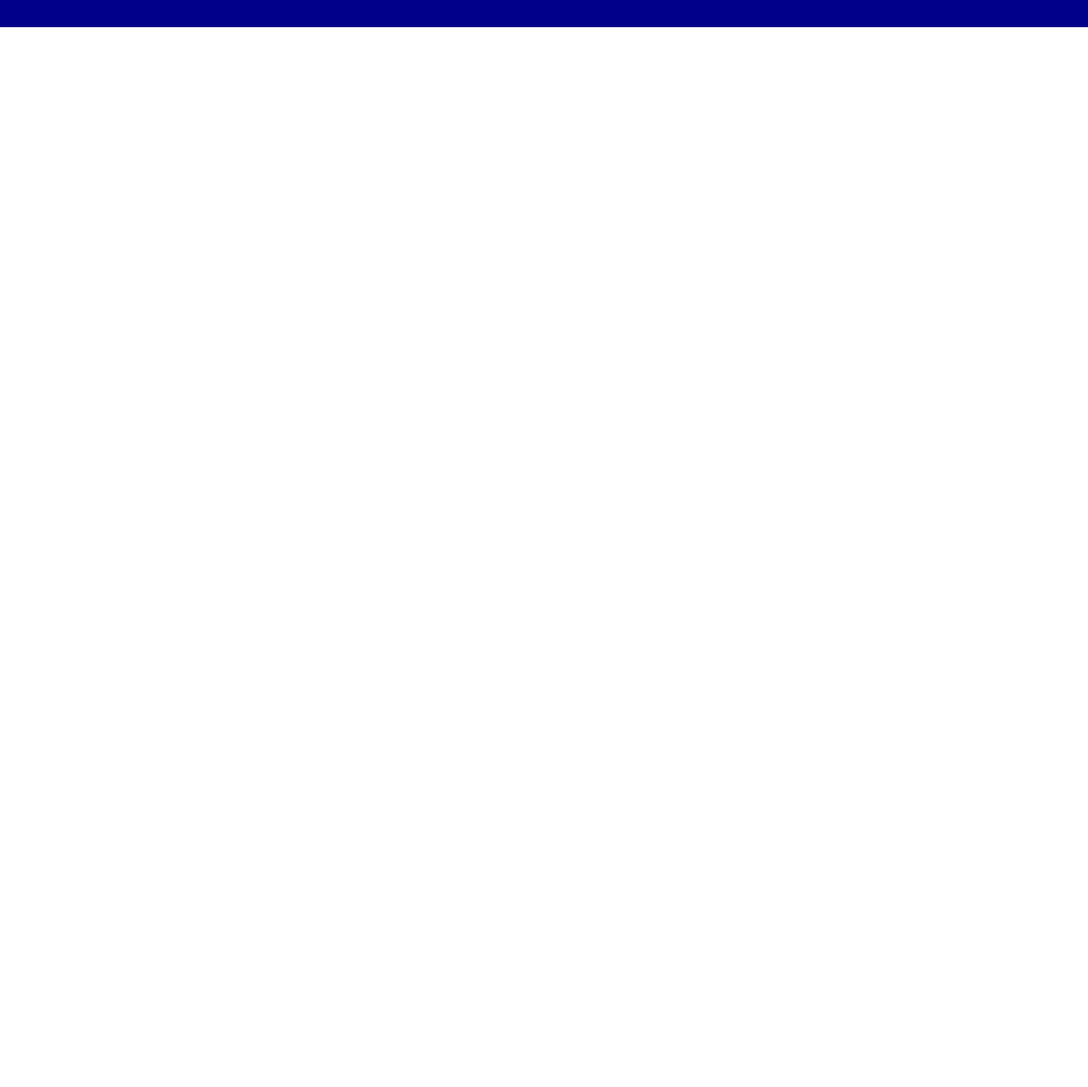
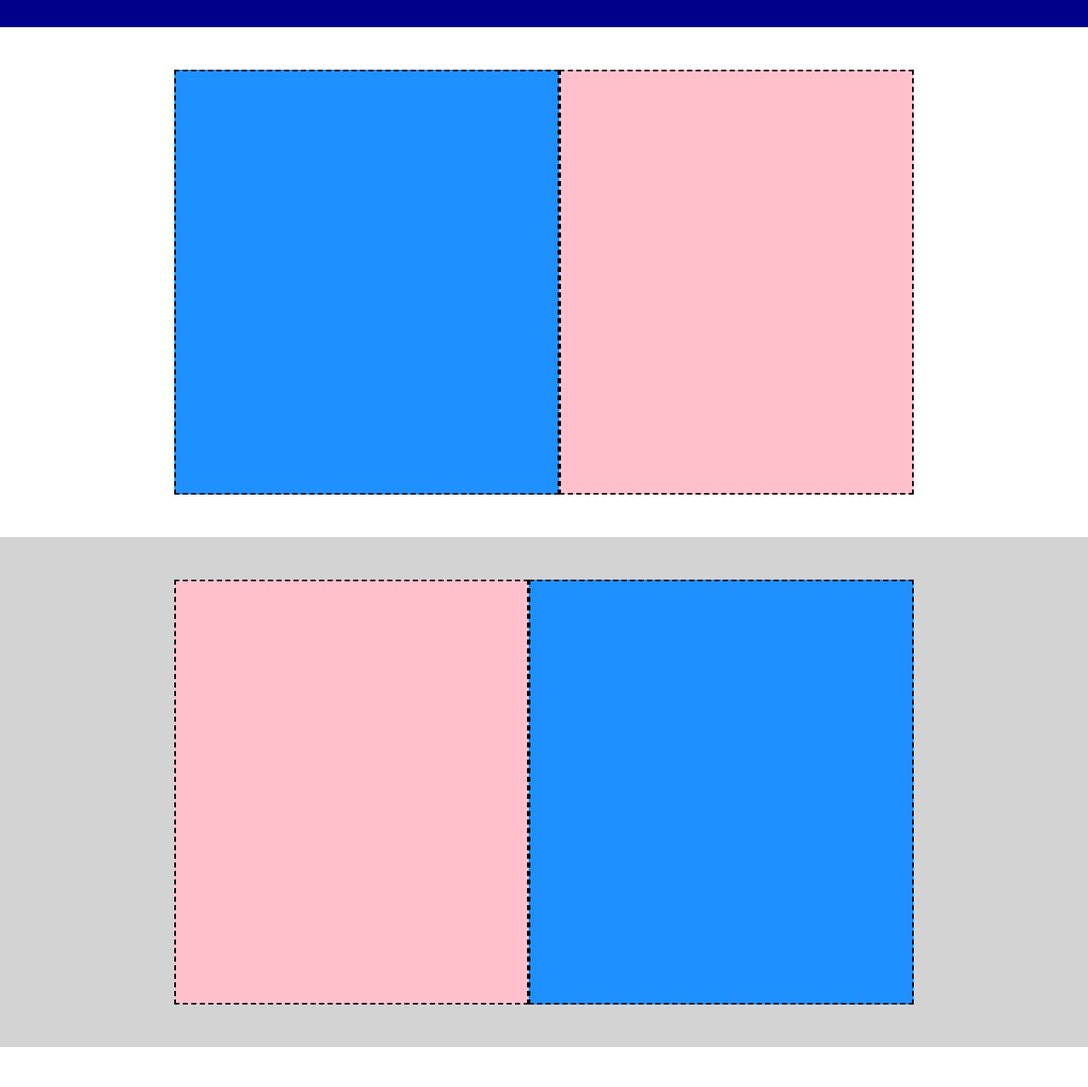
Before and after one commit to alessandro-cordoglio/htmlcss-struttura-discord, a plain HTML site: page index.html in a window 1280 px wide. Shown: the part 560-1839 px from the top of the page at 85% size. Before the commit the page ends 800 px from the top, so only its background shows below. Drawn offline with Linux system fonts and the light colour scheme.

Commit message:
terminata struttura prime 3 sezioni del main

```diff
--- a/css/style.css
+++ b/css/style.css
@@ -35,6 +35,15 @@
     border: dashed 2px black;
 }
 
+.debug .col-b{
+    background-color: #1E90FF;
+    border: dashed 2px black;
+}
+
+.debug .col-s{
+    background-color: #FFC0CB;
+    border: dashed 2px black;
+}
 
 /*---------------
     HEADER
@@ -69,3 +78,32 @@
     width: 900px;
     align-items: center;
 }
+
+
+/*---------------
+    MAIN
+--------------- */
+
+.sec-main{
+    display: flex;
+    padding: 50px 16%;
+    align-items: center;
+}
+
+.col-b{
+    height: 500px;
+    width: 100%;
+}
+
+.col-s{
+    width: 800px;
+    height: 500px;
+}
+
+.sec-main:nth-child(2n){
+    background-color: #D3D3D3;
+}
+
+.sec-main.reverse{
+    flex-direction: row-reverse;
+}
--- a/index.html
+++ b/index.html
@@ -9,6 +9,7 @@
 </head>
 <body class="debug">
     <header>
+        <!-- creazione barra nav con logo link e bottone -->
         <section class="sec-nav">
             <div class="nav">
                 <div class="logo">logo</div>
@@ -16,16 +17,33 @@
                 <div class="login">login</div>
             </div>
         </section>
-
+        <!-- creazione sezione con motto dell'azienda o download del programma -->
         <section class="sec-download">
             <div class="download-container">
                 <div class="download">
-
                 </div>
-
             </div>
         </section>
-
     </header>
+    <!-- inizio del  main -->
+    <main>
+        <!-- prim4 sezione main -->
+        <section class="sec-main">
+            <div class="col-b"></div>
+            <div class="col-s"></div>
+        </section>
+        <section class="sec-main reverse ">
+            <div class="col-b" ></div>
+            <div class="col-s"></div>
+        </section>
+        <section class="sec-main">
+            <div class="col-b"></div>
+            <div class="col-s"></div>
+        </section>
+        <section class="sec-main">
+            <div class="col-finale"></div>
+*
+        </section>
+    </main>
 </body>
 </html>
```
